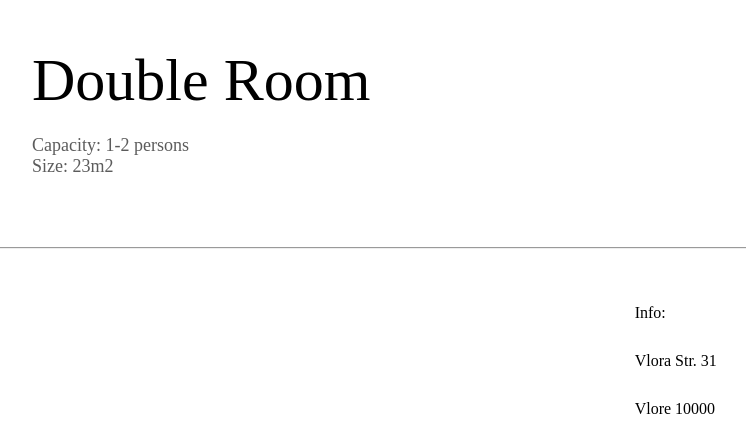
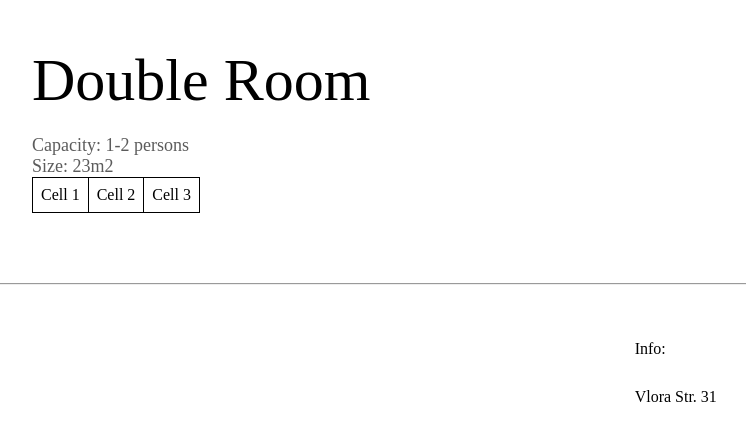
Before and after one commit to LaidaR3/Projekti-WEB, a PHP site: page /room1.html in a window 1280 px wide; the page is wider, and only the part inside the window is pictured. Shown: the part 559-996 px from the top of that part, without its empty margins (18-764 px from the left). Run offline with PHP 8.4, Linux system fonts and the light colour scheme.

Commit message:
tabela-htmlcss(forma)

```diff
--- a/room1.html
+++ b/room1.html
@@ -31,6 +31,13 @@
         <p id="capacity1">Capacity: 1-2 persons<br>
             Size: 23m2</p>
     </div>
+    <table id="tabela1" >
+        <tr>
+          <td>Cell 1</td>
+          <td>Cell 2</td>
+          <td>Cell 3</td>
+        </tr>
+      </table>
 
 
     <hr id="hr2">
--- a/style.css
+++ b/style.css
@@ -718,3 +718,12 @@ ol{
     margin-left: 50px;
     margin-top: 20px;
 }
+
+#tabela1{
+    border-collapse: collapse;
+    margin-left: 50px;
+}
+#tabela1 td{
+    border: 1px solid black;
+    padding: 8px;
+}
```
